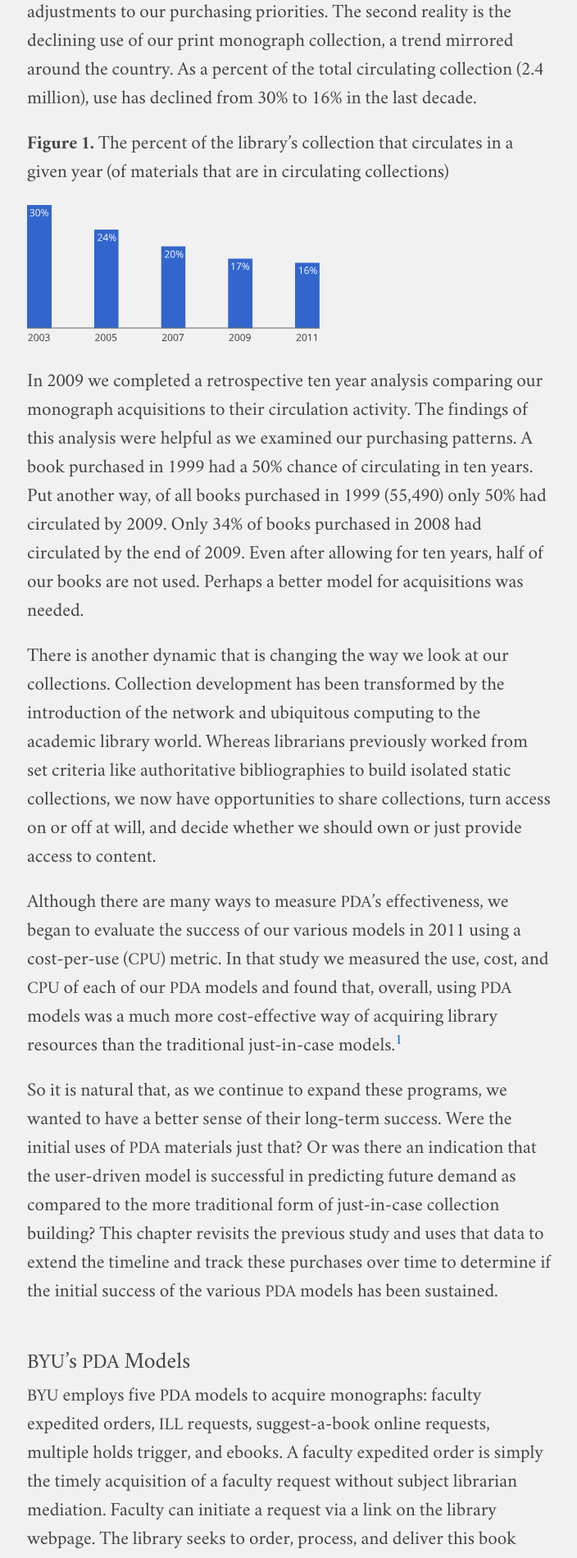
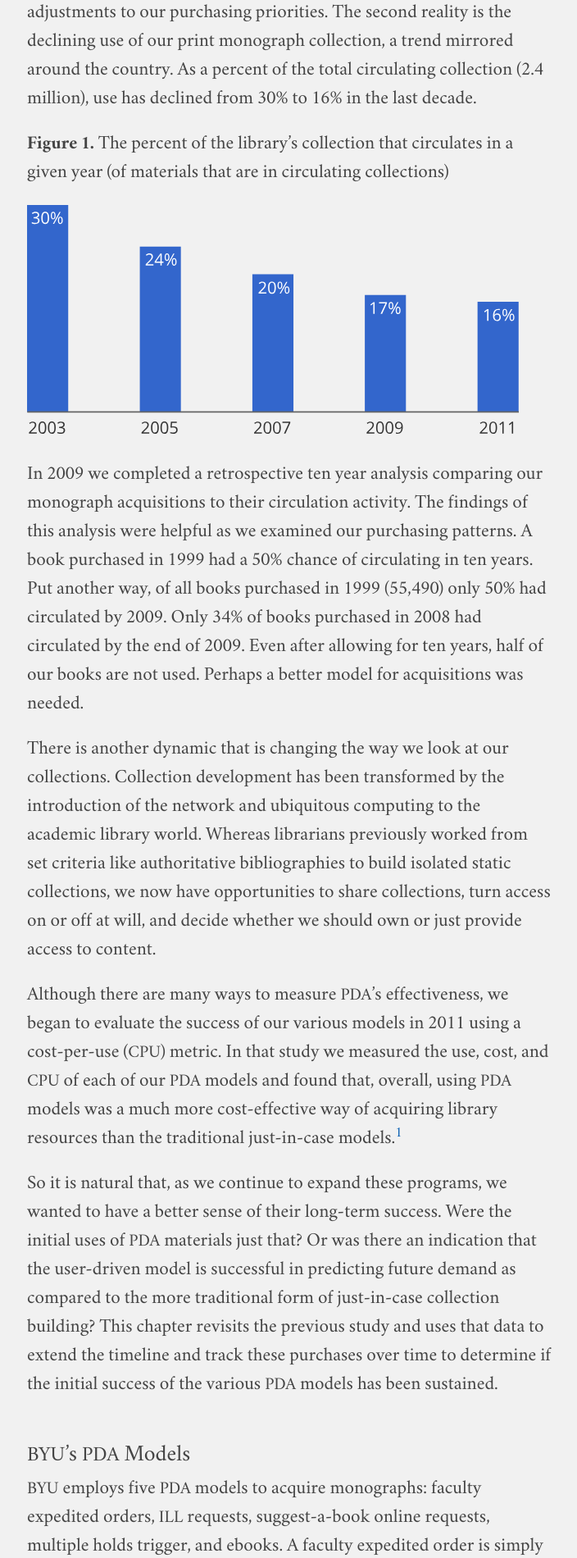
Before and after one commit to jaredhowland/jaredhowland.github.io, a Jekyll site: the page built from content/publications/patron-driven.md, in a window 1280 px wide. Shown: the part 1589-3489 px from the top of the page at 82% size, without its empty margins (287-991 px from the left). Built offline with Jekyll 4.4.1, drawn with Linux system fonts in a browser that asks for light colours.

Commit message:
[FIX] SVG proportions

```diff
--- a/content/publications/patron-driven.md
+++ b/content/publications/patron-driven.md
@@ -23,9 +23,7 @@ For many years, we at Brigham Young University (<span class="caps">BYU</span>) h
 
 **Figure 1.** The percent of the library's collection that circulates in a given year (of materials that are in circulating collections)
 
-![Figure 1. The percent of the library's collection that circulates in a given year (of materials that are in circulating collections)]({{ site.url }}/assets/images/publications/files/patron-driven/fig1.svg)
-
-<!-- <img src="{{ site.url }}/assets/images/publications/files/patron-driven/fig1.svg" alt="The percent of the library's collection that circulates in a given year (of materials that are in circulating collections)" width="600" height="329"> -->
+<img src="{{ site.url }}/assets/images/publications/files/patron-driven/fig1.svg" alt="The percent of the library's collection that circulates in a given year (of materials that are in circulating collections)" width="600" height="279">
 
 In 2009 we completed a retrospective ten year analysis comparing our monograph acquisitions to their circulation activity. The findings of this analysis were helpful as we examined our purchasing patterns. A book purchased in 1999 had a 50% chance of circulating in ten years. Put another way, of all books purchased in 1999 (55,490) only 50% had circulated by 2009. Only 34% of books purchased in 2008 had circulated by the end of 2009. Even after allowing for ten years, half of our books are not used. Perhaps a better model for acquisitions was needed.
 
```
